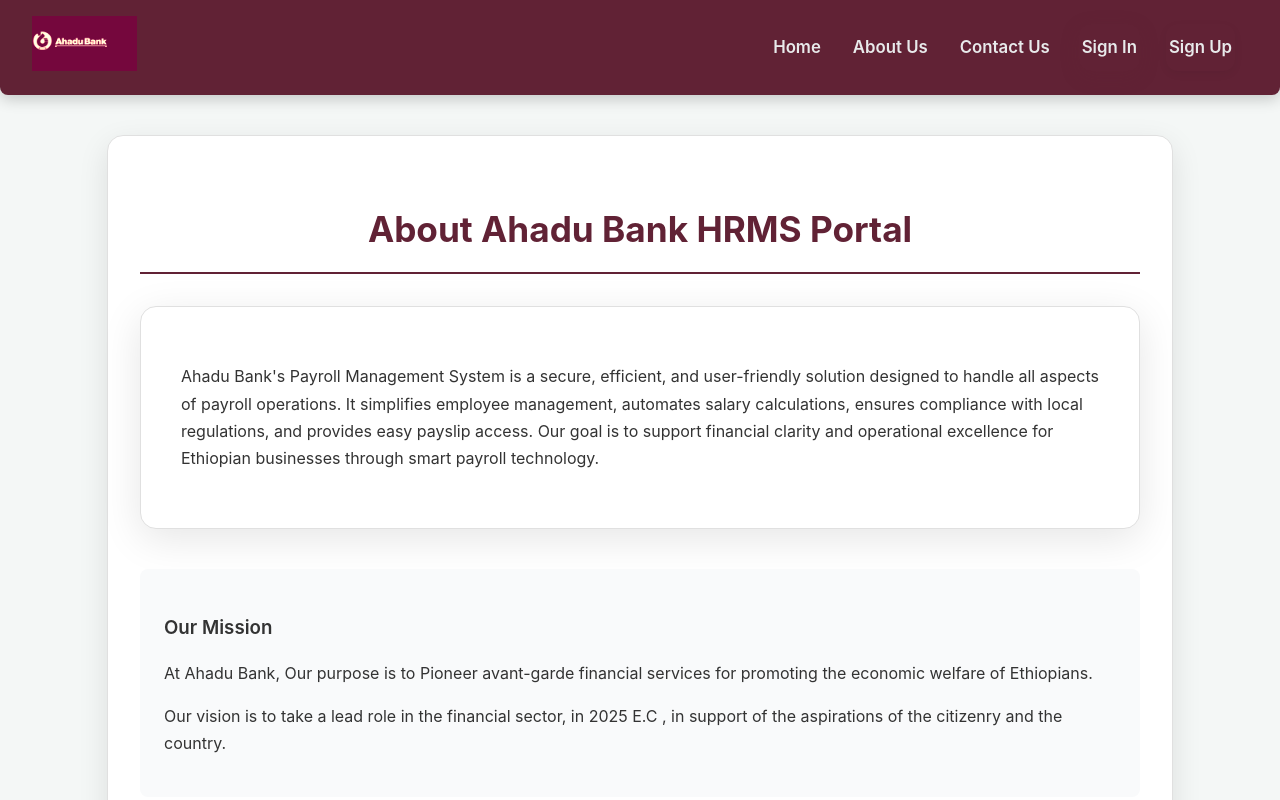
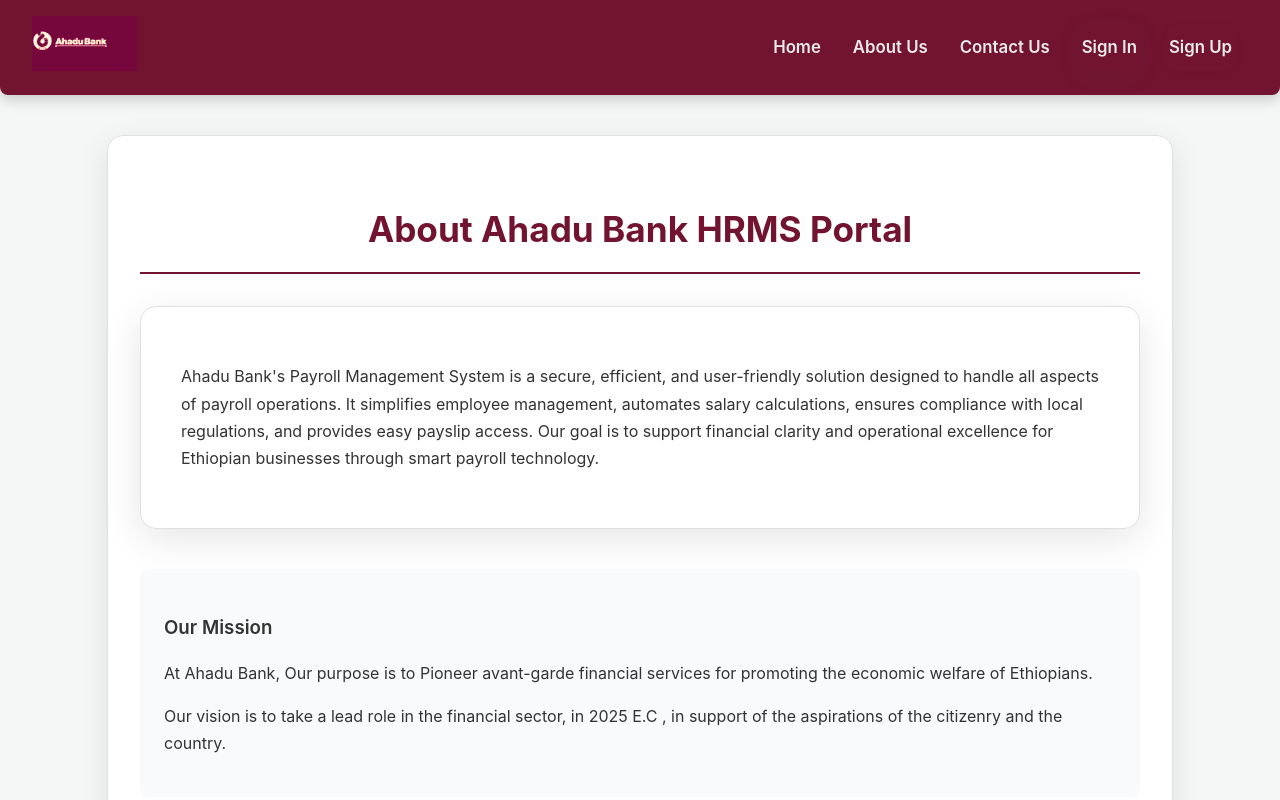
Before and after one commit to Gedefaye01/ahadu-payroll-mgnt-system, a React (Create React App) app in the folder frontend-react/: page /about in a window 1280 px wide. Shown: the top 800 px of the page. Built offline with nearby package versions, Linux system fonts and the light colour scheme.

Commit message:
Fix: App.css Updation for color correction

```diff
--- a/frontend-react/src/App.css
+++ b/frontend-react/src/App.css
@@ -1,8 +1,8 @@
 /* --- Root Variables (for easier theming) --- */
 :root {
-    --primary-color: #612235; /* Ahadu Bank Primary Color */
+    --primary-color: #721430; /* Ahadu Bank Primary Color */
     --secondary-color: #d4af37; /* Ahadu Bank Secondary Color (Gold) */
-    --dark-primary: #4a1a2b; /* Darker shade for footer/hover */
+    --dark-primary: #721430; /* Darker shade for footer/hover */
     --light-bg: #f4f7f6; /* Light grey background */
     --light-card-bg: #ffffff; /* White for cards */
     --light-section-bg: #fcfcfc; /* Very light grey for sections */
```
